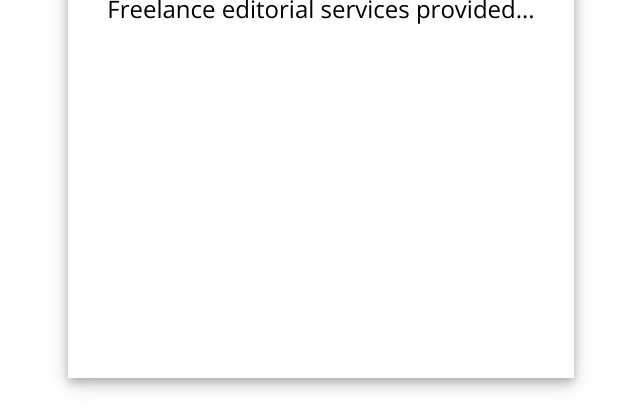
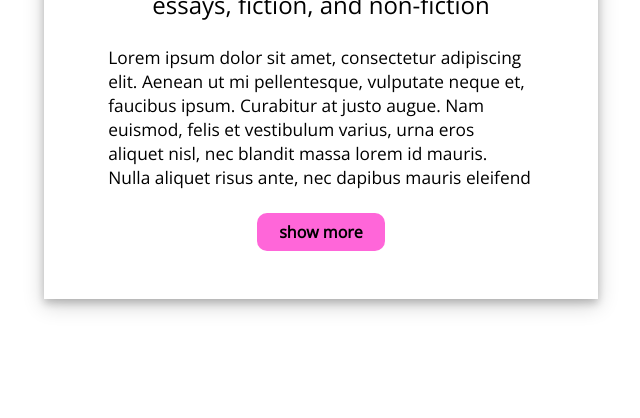
Before and after one commit to austinplambeck/simone-website, a plain HTML site: page index.html in a window 1280 px wide. Shown: the part 382-800 px from the top of the page, without its empty margins (319-959 px from the left). Drawn offline with nearby package versions, Linux system fonts and the light colour scheme; a web font is replaced by a local one.

Commit message:
Comm3 - desktop format done

```diff
--- a/index.html
+++ b/index.html
@@ -15,17 +15,30 @@
         <link rel="preconnect" href="https://fonts.googleapis.com">
         <link rel="preconnect" href="https://fonts.gstatic.com" crossorigin>
         <link href="https://fonts.googleapis.com/css2?family=Open+Sans&display=swap" rel="stylesheet">
+
+        <script src="./resources/index.js" defer></script>
     </head>
     <body>
+        <!--------------DESKTOP SITE--------------->
         <section class="main-d">
             <img id="selfie-d" src="./resources/nomi.jpg">
             <div class="socials-d">
-                <a href="instagram.com"><img src="./resources/insta-logo.png"></a>
+                <a href="https://instagram.com/rinyushokkuu"><img src="./resources/insta-logo.png"></a>
                 <!-- <img src="./resources/linkedin-logo.png"> -->
                 <a href="mailto:balimsimone@gmail.com"><img src="./resources/email-logo.png"></a>
             </div>
             <h1>Simone's Editorial Services</h1>
-            <h3>Freelance editorial services provided...</h3>
+            <h3>essays, fiction, and non-fiction</h3>
+            <article id="info-d">
+                <p>Lorem ipsum dolor sit amet, consectetur adipiscing elit. Aenean ut mi pellentesque, vulputate neque et, faucibus ipsum. Curabitur at justo augue. Nam euismod, felis et vestibulum varius, urna eros aliquet nisl, nec blandit massa lorem id mauris. Nulla aliquet risus ante, nec dapibus mauris eleifend vel. Vestibulum eget rutrum enim. Phasellus tincidunt tortor ornare tortor eleifend, et rhoncus sem interdum. Ut pulvinar a mi sed dapibus. Etiam varius lectus lectus, quis laoreet diam venenatis auctor. Nullam ex sapien, suscipit sit amet vehicula nec, mollis at orci.</p>
+            </article>
+            <button id="show-more-d" onclick="showMore()">show more</button>
         </section>
+
+        <!--------------MOBILE SITE--------------->
+        <section class="main-m">
+
+        </section>
+
     </body>
 </html>
--- a/resources/index.css
+++ b/resources/index.css
@@ -8,7 +8,7 @@
     display: block;
     width: 40%;
     margin: 5vh auto;
-    height: 90vh;
+    padding: 3vh;
     box-shadow: 0 4px 8px 0 rgba(0, 0, 0, 0.2), 0 6px 20px 0 rgba(0, 0, 0, 0.19);
 }
 
@@ -16,14 +16,14 @@
     display: block;
     width: 30%;
     margin: 0 auto;
-    padding: 5vh 0vh 2.5vh 0vh;
+    padding: 2vh;
     border-radius: 50%;
 }
 
 .socials-d {
     display: flex;
     justify-content: center;
-    margin-bottom: 2vh;
+    margin: 0vh 0 2vh 0;
 }
 
 .socials-d img {
@@ -48,3 +48,47 @@
     font-size: 1.8rem;
     font-weight: 400;
 }
+
+.main-d article {
+    max-height: 20vh;
+    overflow: hidden;
+    transition: max-height 1s;
+}
+
+.main-d article.open {
+    max-height: 40vh;
+  }
+
+
+.main-d p {
+    margin: 0;
+    font-size: 1.3rem;
+    padding: 2vh 5vh 0vh 5vh;
+
+}
+
+#show-more-d {
+    display: block;
+    margin: 3vh auto;
+    width: 16vh;
+    background: #ff66d9;
+    font-size: 1.2rem;
+    font-weight: bold;
+    color: rgb(0, 0, 0);
+    padding: 0.6rem;
+    border: none;
+    border-radius: 10px;
+}
+
+
+
+
+
+/*-----------MOBILE SITE------------*/
+@media only screen and (max-width: 1000px) {
+
+
+
+
+
+}
--- /dev/null
+++ b/resources/index.js
@@ -0,0 +1,13 @@
+const article = document.querySelector("#info-d");
+
+function showMore() {
+    if (article.className == "open") {
+      // read less
+      article.className = "";
+      document.querySelector("#show-more-d").innerHTML = "show more";
+    } else {
+      //read more
+      article.className = "open";
+      document.querySelector("#show-more-d").innerHTML = "show less";
+    }
+ }
```
